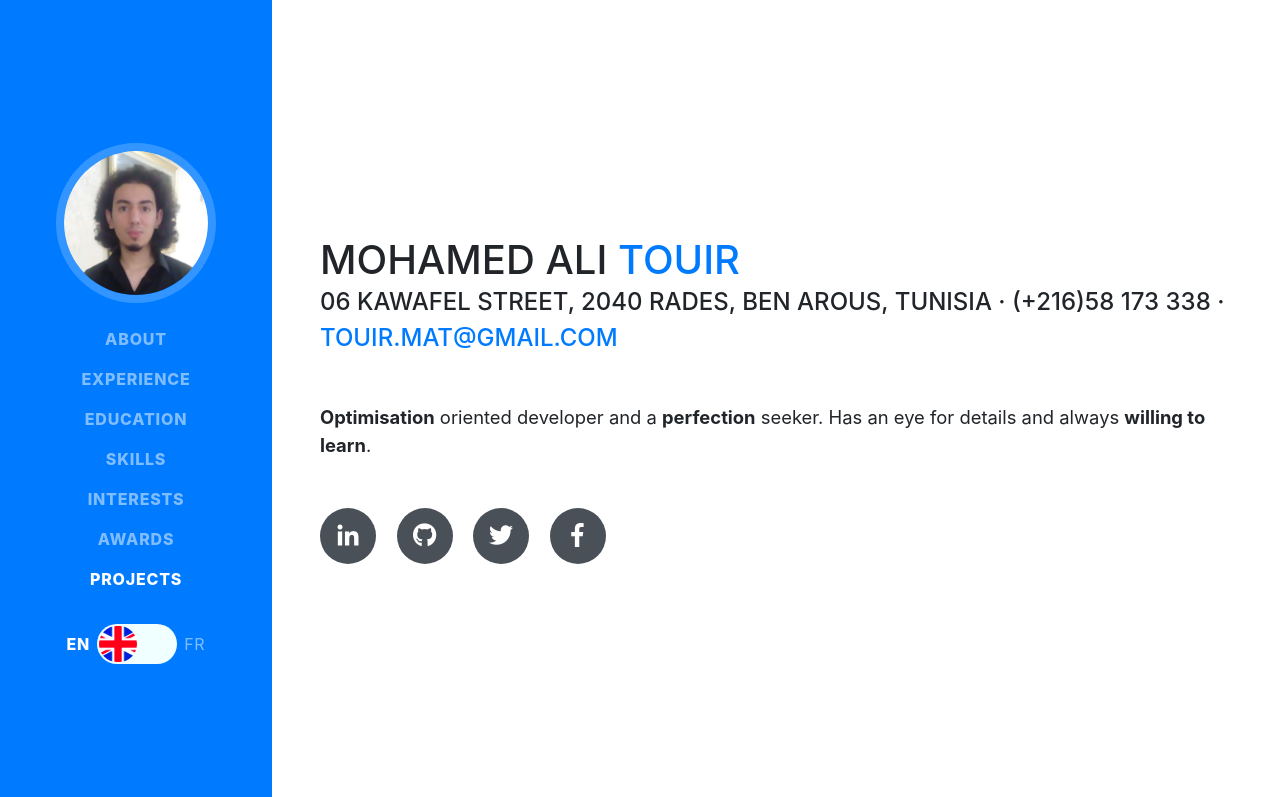
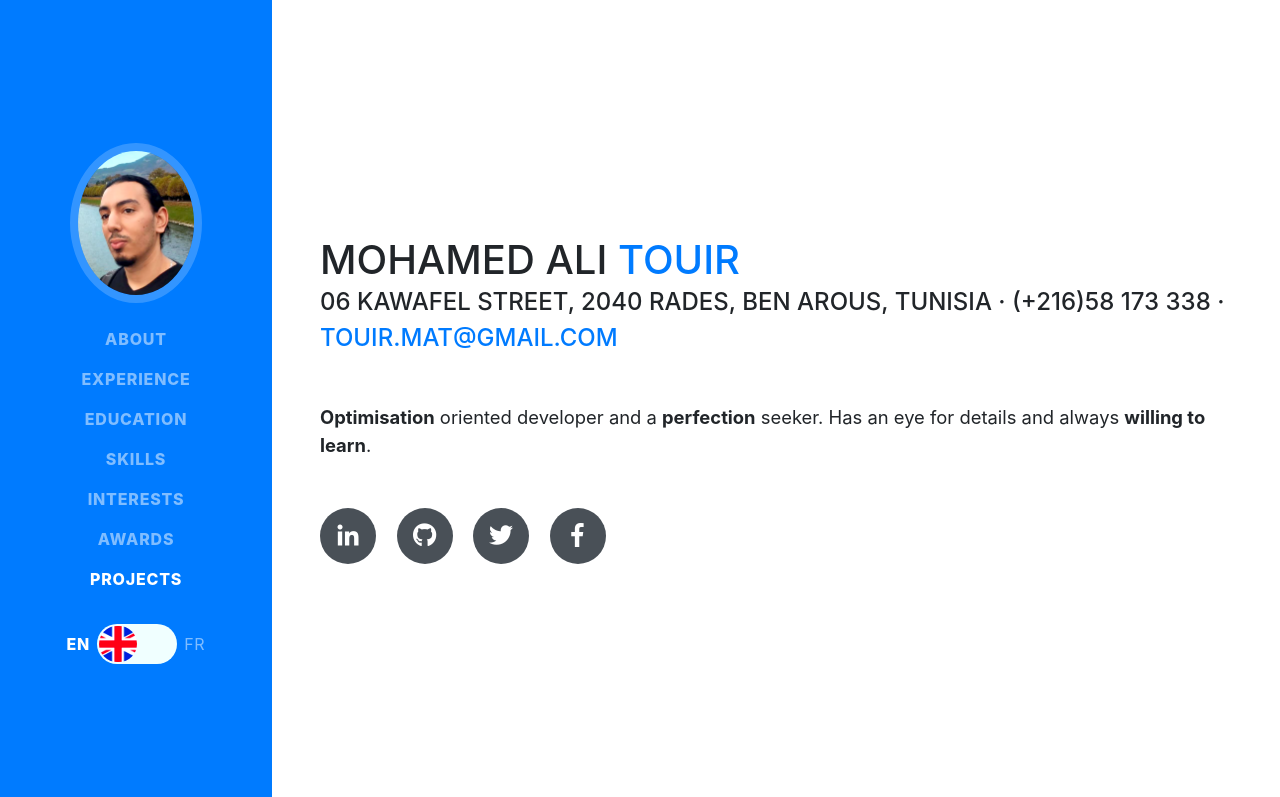
Before and after one commit to touir1/touir1.github.io, a website with bundled scripts: page index.html in a window 1280 px wide. Shown: the top 797 px of the page. Built offline with nearby package versions, Linux system fonts and the light colour scheme; a web font is replaced by a local one.

Commit message:
image update

```diff
--- a/index.html
+++ b/index.html
@@ -24,14 +24,14 @@
     <meta property="og:url" content="https://touir1.github.io/">
     <meta property="og:title" content="Mohamed Ali Touir">
     <meta property="og:description" content="Mohamed Ali Touir's personal website">
-    <meta property="og:image" content="https://touir1.github.io/img/profile.jpg">
+    <meta property="og:image" content="https://touir1.github.io/img/profile_2.png">
 
     <!-- Twitter -->
     <meta property="twitter:card" content="summary_large_image">
     <meta property="twitter:url" content="https://touir1.github.io/">
     <meta property="twitter:title" content="Mohamed Ali Touir">
     <meta property="twitter:description" content="Mohamed Ali Touir's personal website">
-    <meta property="twitter:image" content="https://touir1.github.io/img/profile.jpg">
+    <meta property="twitter:image" content="https://touir1.github.io/img/profile_2.png">
 
     <title>Mohamed Ali Touir</title>
     <link rel="shortcut icon" type="image/x-icon" href="favicon.ico" />
@@ -56,7 +56,7 @@
         <a class="navbar-brand js-scroll-trigger" href="#page-top">
             <span class="d-block d-lg-none" id="user_fullName"></span>
             <span class="d-none d-lg-block">
-                <img class="img-fluid img-profile rounded-circle mx-auto mb-2" src="img/profile.jpg" alt="">
+                <img class="img-fluid img-profile rounded-circle mx-auto mb-2" src="img/profile_2.png" alt="">
             </span>
         </a>
         <button class="navbar-toggler" type="button" data-toggle="collapse" data-target="#navbarSupportedContent" aria-controls="navbarSupportedContent"
```
Also changed, not shown: img/profile_2.png (renamed from img/IMG-20221031-WA0266_2.png).
